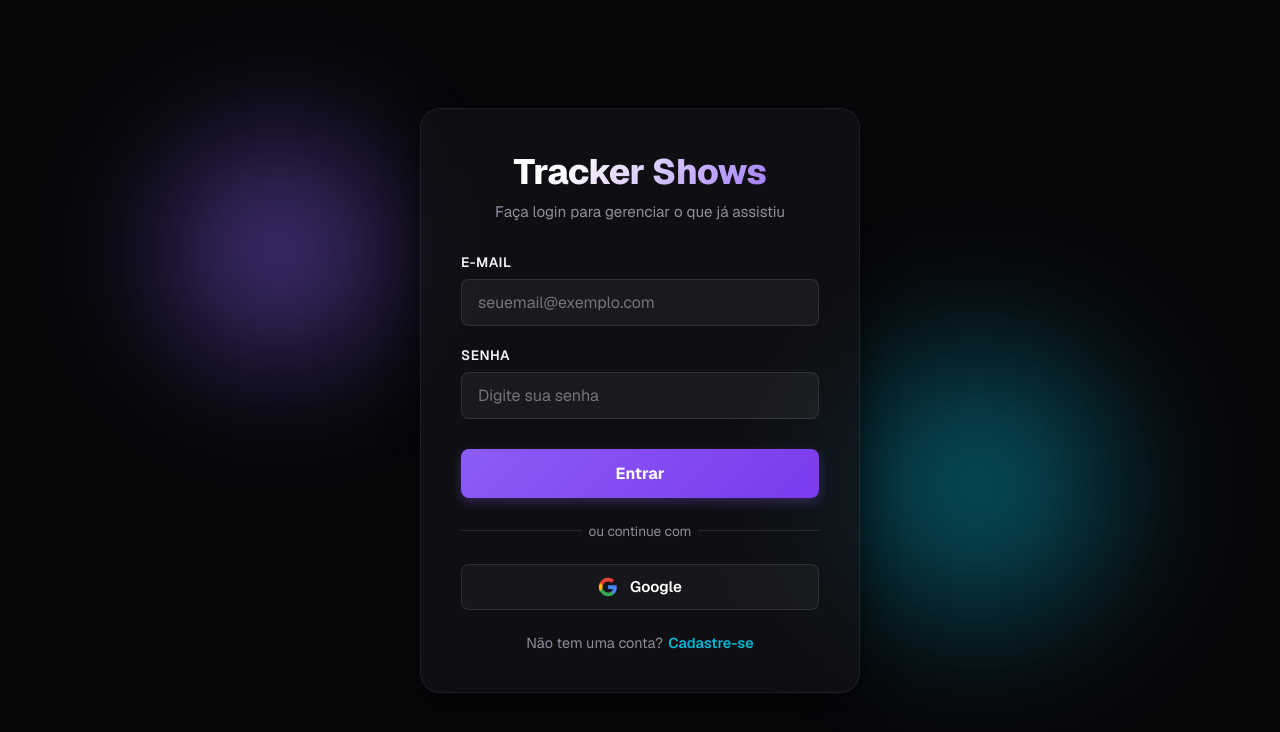
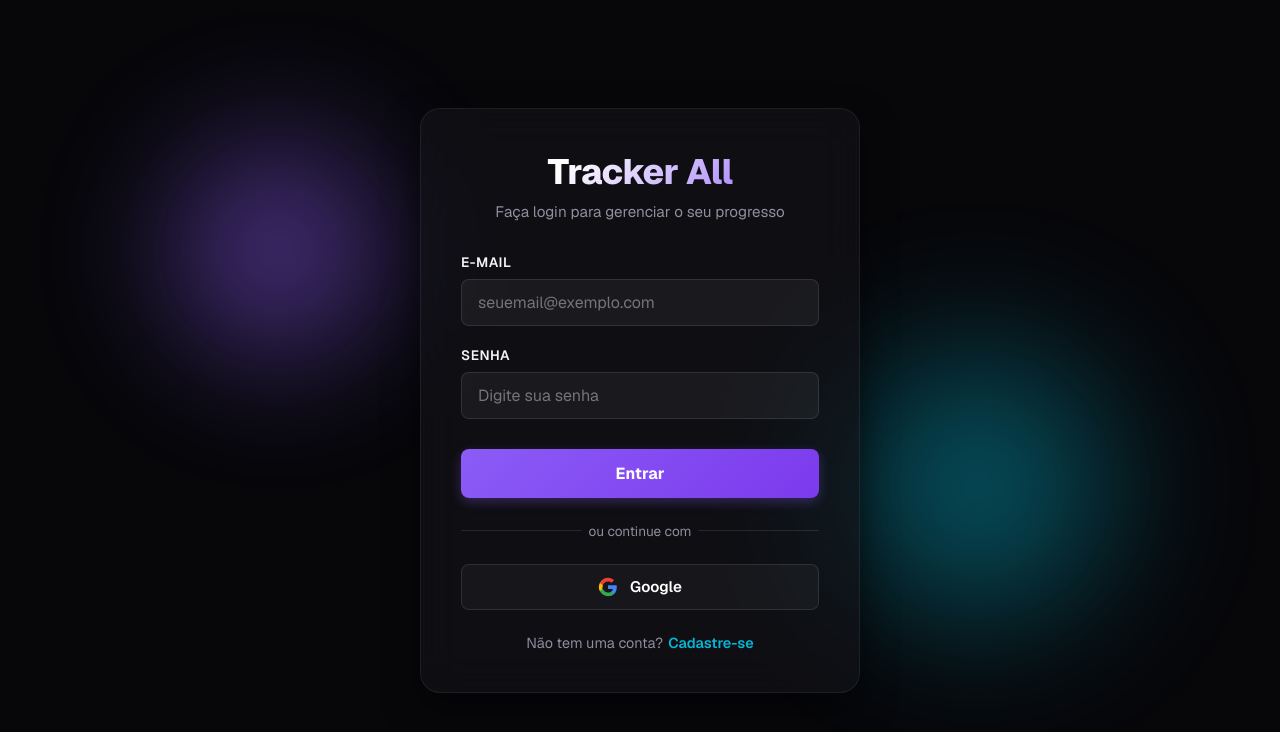
Before and after one commit to MatheusRodri/web-tracker-all, a Next.js app: page /login in a window 1280 px wide. Shown: the top 732 px of the page. Built offline with nearby package versions, Linux system fonts and the light colour scheme; no server answers.

Commit message:
feat: update app title and supportive subtitles on login page to Tracker All

```diff
--- a/src/app/login/page.tsx
+++ b/src/app/login/page.tsx
@@ -347,11 +347,11 @@ export default function AuthPage() {
       <DecorativeCircle2 />
 
       <GlassCard>
-        <Title>Tracker Shows</Title>
+        <Title>Tracker All</Title>
         <Subtitle>
           {isSignUp
-            ? 'Crie sua conta para começar a acompanhar séries e filmes'
-            : 'Faça login para gerenciar o que já assistiu'}
+            ? 'Crie sua conta para acompanhar seus shows, livros e cursos'
+            : 'Faça login para gerenciar o seu progresso'}
         </Subtitle>
 
         {error && <ErrorContainer>{error}</ErrorContainer>}
```
